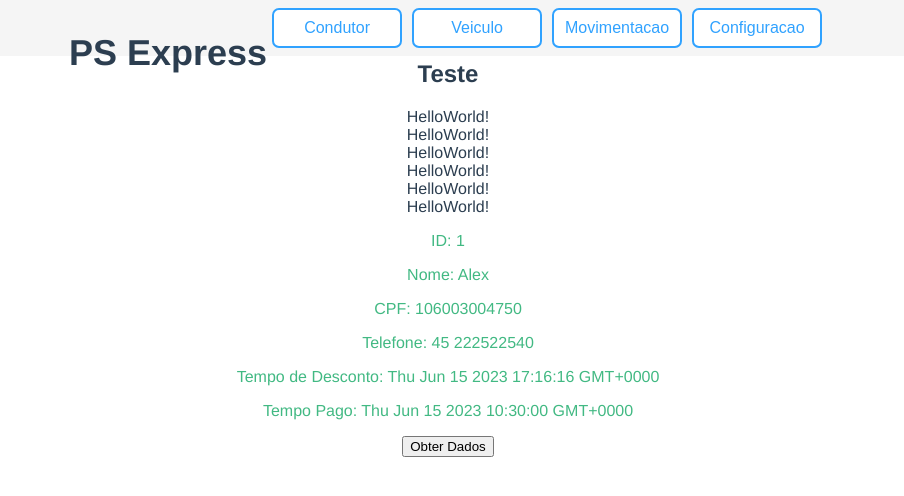
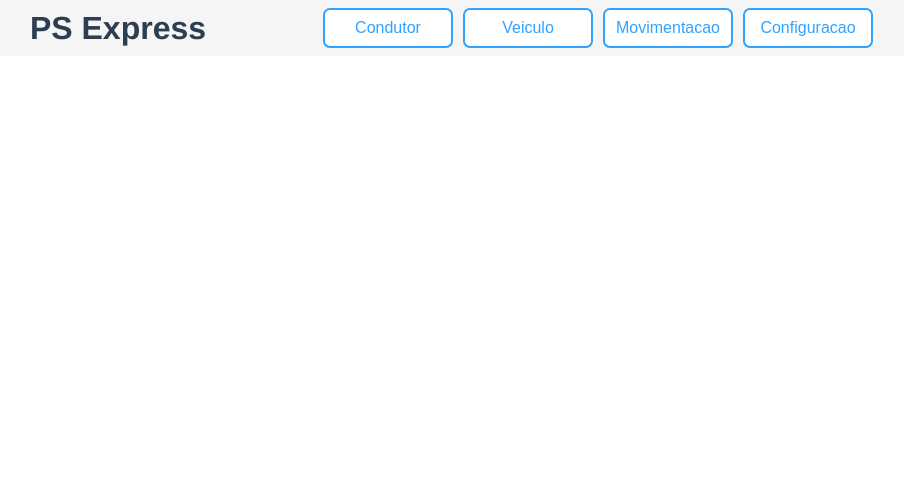
Before and after one commit to AndersPaulino/vue-estacionamento, a Vue app in the folder estacionamento/: page / in a window 1280 px wide. Shown: the top 496 px of the page, without its empty margins (192-1096 px from the left). Built offline with nearby package versions, Linux system fonts and the light colour scheme.

Commit message:
Correçao do logo do projeto vue-estacionamento.

```diff
--- a/estacionamento/src/components/Estacionamento.vue
+++ b/estacionamento/src/components/Estacionamento.vue
@@ -22,17 +22,7 @@
     <aside></aside>
     <main>
       <article>
-        <h1>Teste</h1>
-        <p>
-          HelloWorld!<br>
-          HelloWorld!<br>
-          HelloWorld!<br>
-          HelloWorld!<br>
-          HelloWorld!<br>
-          HelloWorld!<br>
-        </p>
-        <div id="condutorInfo"></div>
-        <button @click="getData">Obter Dados</button>
+
       </article>
       <section></section>
     </main>
@@ -280,6 +270,12 @@ export default class Estacionamento extends Vue {
 
 <!-- Add "scoped" attribute to limit CSS to this component only -->
 <style scoped>
+*{
+    padding: 0;
+    margin: 0;
+    border: 0;
+    box-sizing: border-box;
+}
 header{
   display: flex;
   justify-content: center;
@@ -313,53 +309,56 @@ header button:active{
   border-color: grey;
 }
 .logo {
+  position: relative;
   text-align: center;
-  margin-top: 50px;
-}
-
-.main-text {
-  position:absolute;
-  font-size: 36px;
-  font-weight: bold;
-  position: relative;
-  z-index: 2;
-  transition: opacity 0.3s;
-  opacity: 1;
+  padding-right: 100px;
+  width: 300px;
+  transition: opacity 0.3s ease-in-out;
 }
 
 .sub-text {
-  font-size: 18px;
-  color: #888;
   position: absolute;
-  top: 0;
-  left: 0;
-  right: 0;
-  bottom: 0;
-  margin: auto;
+  top: -10px;
+  left: 25px;
   opacity: 0;
-  z-index: 1;
-  transition: opacity 0.3s;
+  transition: opacity 0.2s ease-in-out;
+}
+
+.logo .main-text {
+  opacity: 1;
+  transition: opacity 0.2s ease-in-out;
 }
 
 .logo:hover .main-text {
   opacity: 0;
+  transition: opacity 0.3s ease-in-out;
 }
 
 .logo:hover .sub-text {
+  position: absolute;
+  top: -10px;
+  color: #42b983;
   opacity: 1;
 }
 
+.menu {
+  display: flex;
+}
 
-h3 {
-  margin: 40px 0 0;
+input[type="radio"] {
+  display: none;
 }
-ul {
-  list-style-type: none;
-  padding: 0;
+
+label {
+  display: inline-block;
+  padding: 10px 20px;
+  background-color: #eee;
+  cursor: pointer;
+  transition: background-color 0.3s ease;
 }
-li {
-  display: inline-block;
-  margin: 0 10px;
+
+label:hover {
+  background-color: #ddd;
 }
 #condutorInfo{
   color: #42b983;
```
